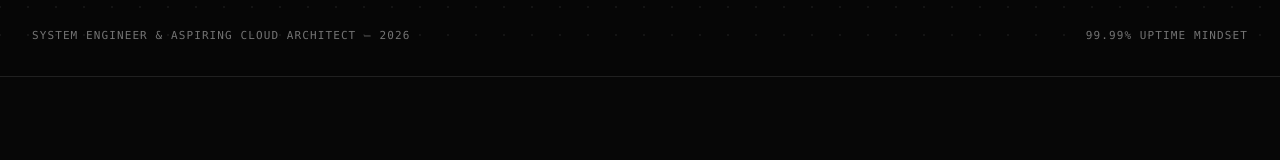
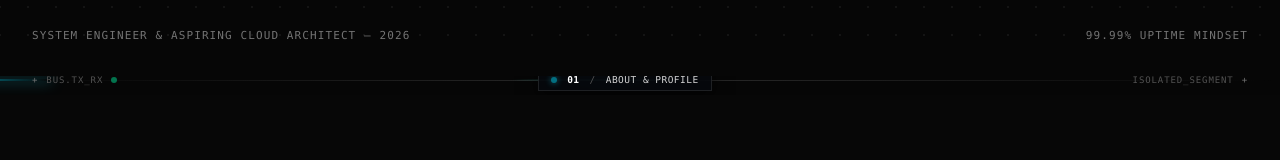
Before and after one commit to heinsitt/NMA, a React (Vite) app: page / in a window 1280 px wide. Shown: the part 749-909 px from the top of the page. Built offline with nearby package versions, Linux system fonts and the light colour scheme.

Commit message:
feat: add animated section dividers
Introduce the SectionDivider component to improve visual flow between sections. Remove redundant border-top styles from individual section components to align with the new unified divider layout.

```diff
--- a/src/App.tsx
+++ b/src/App.tsx
@@ -11,6 +11,7 @@ import { ExperienceSection } from './components/ExperienceSection';
 import { ContactSection } from './components/ContactSection';
 import { CustomCursor } from './components/CustomCursor';
 import { ScrollProgressIndicator } from './components/ScrollProgressIndicator';
+import { SectionDivider } from './components/SectionDivider';
 
 export const App: React.FC = () => {
   return (
@@ -33,20 +34,38 @@ export const App: React.FC = () => {
         {/* Hero Section */}
         <Hero />
 
+        {/* Divider 01: Hero -> About */}
+        <SectionDivider index="01" label="ABOUT & PROFILE" delay={0} />
+
         {/* 01: About Section */}
         <About />
+
+        {/* Divider 02: About -> Tech Stack */}
+        <SectionDivider index="02" label="TECH STACK & TOOLS" reverse delay={0.6} />
 
         {/* 02: Tech Stack & Tools Section (Continuous alternating marquees) */}
         <TechStackTools />
 
+        {/* Divider 03: Tech Stack -> Education */}
+        <SectionDivider index="03" label="EDUCATION & CERTIFICATIONS" delay={1.2} />
+
         {/* 03: Education & Certifications Section (Scroll-driven pinned horizontal slide) */}
         <EducationCertifications />
+
+        {/* Divider 04: Education -> Projects */}
+        <SectionDivider index="04" label="CLOUD PROJECTS & LABS" reverse delay={1.8} />
 
         {/* 04: Cloud Architecture & Lab Projects Section */}
         <ProjectsSection />
 
+        {/* Divider 05: Projects -> Experience */}
+        <SectionDivider index="05" label="CAREER & NOC OPERATIONS" delay={2.4} />
+
         {/* 05: Experience & NOC Operations Section */}
         <ExperienceSection />
+
+        {/* Divider 06: Experience -> Contact */}
+        <SectionDivider index="06" label="CONNECT & COLLABORATE" reverse delay={3.0} />
 
         {/* 06: Contact & Dispatch Section */}
         <ContactSection />
--- a/src/components/About.tsx
+++ b/src/components/About.tsx
@@ -3,7 +3,7 @@ import { MotionReveal } from './MotionReveal';
 
 export const About: React.FC = () => {
   return (
-    <section id="about" className="relative py-24 sm:py-32 border-t border-white/10 bg-[#070707] overflow-hidden">
+    <section id="about" className="relative py-24 sm:py-32 bg-[#070707] overflow-hidden">
       <div className="max-w-[1440px] mx-auto px-4 sm:px-8">
         <MotionReveal>
           {/* Section Kicker */}
--- a/src/components/ContactSection.tsx
+++ b/src/components/ContactSection.tsx
@@ -14,7 +14,7 @@ export const ContactSection: React.FC = () => {
   };
 
   return (
-    <section id="contact" className="relative py-24 sm:py-32 border-t border-white/10 bg-[#070b10] overflow-hidden">
+    <section id="contact" className="relative py-24 sm:py-32 bg-[#070b10] overflow-hidden">
       {/* Background Matrix Rain Digital Stream Animation */}
       <MatrixRainCanvas opacity={0.3} />
 
--- a/src/components/EducationCertifications.tsx
+++ b/src/components/EducationCertifications.tsx
@@ -306,7 +306,7 @@ export const EducationCertifications: React.FC = () => {
   return (
     <section id="education" ref={containerRef} className="relative h-[340vh] bg-[#070b10]">
       {/* Sticky Full-Viewport Container that locks while cards slide horizontally */}
-      <div className="sticky top-0 h-screen w-full overflow-hidden flex flex-col justify-between py-6 sm:py-8 bg-[#070b10] border-t border-white/10 z-20">
+      <div className="sticky top-0 h-screen w-full overflow-hidden flex flex-col justify-between py-6 sm:py-8 bg-[#070b10] z-20">
         {/* Subtle Ambient Backlighting */}
         <div className="absolute top-1/4 left-1/3 w-[550px] h-[550px] bg-cyan-600/5 rounded-full blur-[150px] pointer-events-none" />
         <div className="absolute bottom-10 right-1/4 w-[500px] h-[500px] bg-amber-600/5 rounded-full blur-[140px] pointer-events-none" />
--- a/src/components/ExperienceSection.tsx
+++ b/src/components/ExperienceSection.tsx
@@ -4,7 +4,7 @@ import { MotionReveal } from './MotionReveal';
 
 export const ExperienceSection: React.FC = () => {
   return (
-    <section id="experience" className="relative py-24 sm:py-32 border-t border-white/10 bg-[#060606] overflow-hidden">
+    <section id="experience" className="relative py-24 sm:py-32 bg-[#060606] overflow-hidden">
       {/* Background Lighting */}
       <div className="absolute top-1/2 right-1/4 -translate-y-1/2 w-[500px] h-[500px] bg-cyan-600/5 rounded-full blur-[140px] pointer-events-none" />
 
--- a/src/components/ProjectsSection.tsx
+++ b/src/components/ProjectsSection.tsx
@@ -80,7 +80,7 @@ export const ProjectsSection: React.FC = () => {
   }, [charIndex, isDeleting, messageIndex]);
 
   return (
-    <section id="projects" className="relative py-24 sm:py-32 border-t border-white/10 bg-[#05070a] overflow-hidden">
+    <section id="projects" className="relative py-24 sm:py-32 bg-[#05070a] overflow-hidden">
       {/* Subtle Background Glows */}
       <div className="absolute top-1/3 left-1/4 -translate-y-1/2 w-[550px] h-[550px] bg-cyan-600/5 rounded-full blur-[160px] pointer-events-none" />
       <div className="absolute bottom-10 right-1/4 w-[450px] h-[450px] bg-emerald-600/5 rounded-full blur-[140px] pointer-events-none" />
--- /dev/null
+++ b/src/components/SectionDivider.tsx
@@ -0,0 +1,77 @@
+import React from 'react';
+import { motion } from 'framer-motion';
+
+interface SectionDividerProps {
+  index?: string;
+  label?: string;
+  reverse?: boolean;
+  delay?: number;
+}
+
+export const SectionDivider: React.FC<SectionDividerProps> = ({
+  index,
+  label,
+  reverse = false,
+  delay = 0,
+}) => {
+  return (
+    <div className="relative w-full overflow-hidden select-none z-20 py-1">
+      {/* 1. Base Hairline Track with Soft Edge Vignettes */}
+      <div className="relative w-full h-[1px] bg-gradient-to-r from-transparent via-white/15 to-transparent">
+        {/* Primary Animated Traveling Photon Beam */}
+        <motion.div
+          initial={{ x: reverse ? '110vw' : '-30vw' }}
+          animate={{ x: reverse ? '-30vw' : '110vw' }}
+          transition={{
+            duration: 6.5,
+            repeat: Infinity,
+            ease: 'linear',
+            delay: delay,
+          }}
+          className="absolute top-0 -translate-y-1/2 h-[2px] w-44 sm:w-80 bg-gradient-to-r from-transparent via-cyan-400 to-transparent blur-[0.6px] shadow-[0_0_14px_rgba(34,211,238,0.8)]"
+        />
+
+        {/* Secondary Delicate Counter-Flow Data Stream */}
+        <motion.div
+          initial={{ x: reverse ? '-20vw' : '110vw' }}
+          animate={{ x: reverse ? '110vw' : '-20vw' }}
+          transition={{
+            duration: 9.5,
+            repeat: Infinity,
+            ease: 'linear',
+            delay: delay + 1.8,
+          }}
+          className="absolute top-0 -translate-y-1/2 h-[1px] w-28 sm:w-48 bg-gradient-to-r from-transparent via-teal-300/70 to-transparent blur-[0.3px]"
+        />
+      </div>
+
+      {/* 2. Center Telemetry HUD Marker */}
+      {label && (
+        <div className="max-w-[1440px] mx-auto px-4 sm:px-8 relative -mt-[11px] flex items-center justify-between pointer-events-none">
+          {/* Left Circuit Node */}
+          <div className="hidden lg:flex items-center gap-2 font-mono text-[9px] text-neutral-600 tracking-widest uppercase">
+            <span className="text-neutral-500">+</span>
+            <span>BUS.TX_RX</span>
+            <span className="w-1.5 h-1.5 rounded-full bg-emerald-500/60 inline-block animate-pulse" />
+          </div>
+
+          {/* Center Micro Badge */}
+          <div className="mx-auto flex items-center gap-2.5 px-3 py-0.5 border border-white/10 bg-[#06080d]/90 backdrop-blur-md font-mono text-[9.5px] uppercase tracking-wider text-neutral-400 shadow-[0_4px_20px_rgba(0,0,0,0.8)]">
+            <span className="w-1.5 h-1.5 rounded-full bg-cyan-400 shadow-[0_0_6px_#22d3ee] animate-pulse" />
+            {index && <span className="text-white font-semibold">{index}</span>}
+            {index && <span className="text-neutral-600">/</span>}
+            <span className="text-neutral-300 font-medium">{label}</span>
+          </div>
+
+          {/* Right Circuit Node */}
+          <div className="hidden lg:flex items-center gap-2 font-mono text-[9px] text-neutral-600 tracking-widest uppercase">
+            <span>ISOLATED_SEGMENT</span>
+            <span className="text-neutral-500">+</span>
+          </div>
+        </div>
+      )}
+    </div>
+  );
+};
+
+export default SectionDivider;
--- a/src/components/TechStackTools.tsx
+++ b/src/components/TechStackTools.tsx
@@ -195,7 +195,7 @@ export const TechStackTools: React.FC = () => {
   const row2Items = [...COMPLEMENTARY_TOOLS, ...COMPLEMENTARY_TOOLS];
 
   return (
-    <section id="tools" className="relative py-24 sm:py-32 border-t border-white/10 bg-[#060606] overflow-hidden">
+    <section id="tools" className="relative py-24 sm:py-32 bg-[#060606] overflow-hidden">
       {/* Background Subtle Gradient Lighting */}
       <div className="absolute top-1/2 left-1/4 -translate-y-1/2 w-[500px] h-[500px] bg-cyan-500/5 rounded-full blur-[140px] pointer-events-none" />
       <div className="absolute top-1/2 right-1/4 -translate-y-1/2 w-[500px] h-[500px] bg-amber-500/5 rounded-full blur-[140px] pointer-events-none" />
```
